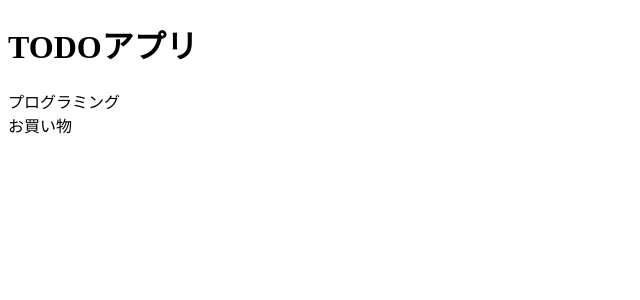
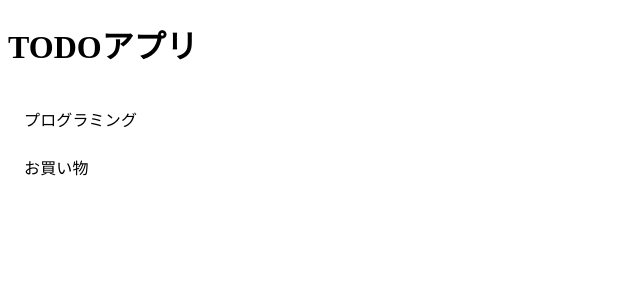
Before and after one commit to OnoS07/React_memo_app, a React (Create React App) app: page / in a window 1280 px wide. Shown: the top 300 px of the page, without its empty margins (0-640 px from the left). Built offline with nearby package versions, Linux system fonts and the light colour scheme.

Commit message:
[add]todolist_List

```diff
--- a/src/TodoList.js
+++ b/src/TodoList.js
@@ -1,12 +1,19 @@
 import React from 'react';
+import List from '@material-ui/core/List';
+import ListItem from '@material-ui/core/ListItem';
+import ListItemText from '@material-ui/core/ListItemText';
 
 function TodoList(){
     return(
-        <>
-            <div>プログラミング</div>
-            <div>お買い物</div>
-        </>
-    );
-}
+        <List>
+            <ListItem>
+                <ListItemText primary="プログラミング"></ListItemText>
+            </ListItem>
+            <ListItem>
+                <ListItemText primary="お買い物"></ListItemText>
+            </ListItem>
+        </List>
+    )
+};
 
 export default TodoList;
```
Also changed, not shown: 1 other file (tests, documents, lock files or other folders).
